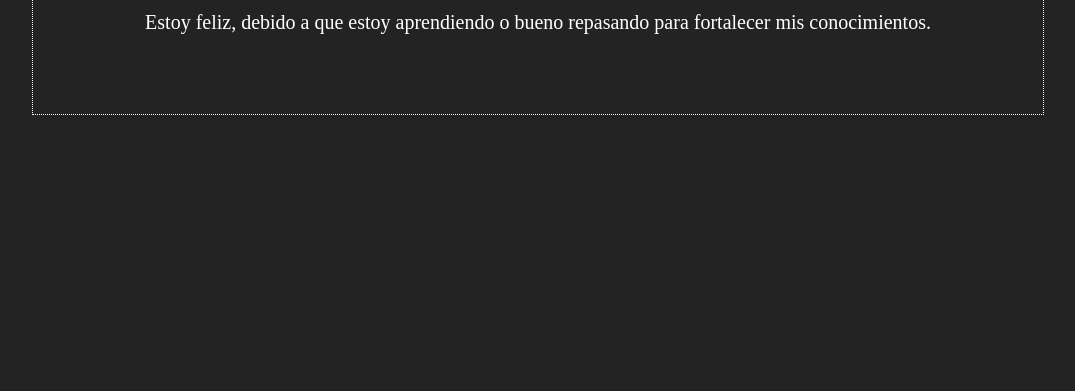
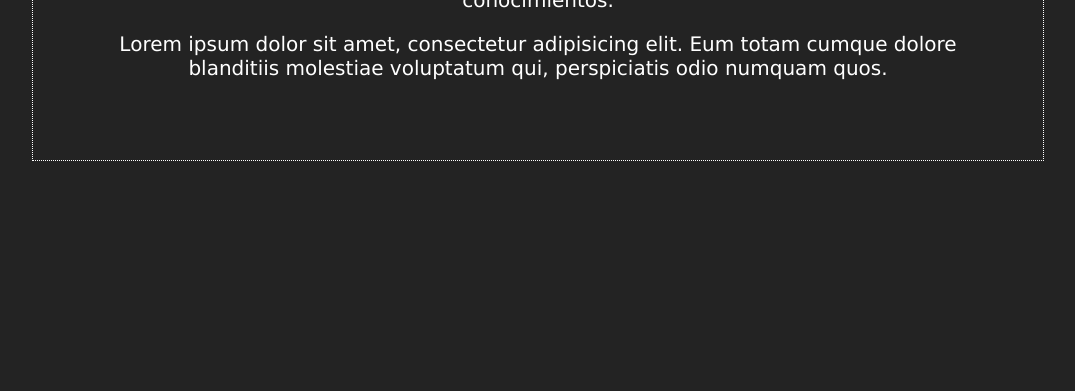
Before and after one commit to AlexanderHOB/github-pruebas, a plain HTML site: page index.html in a window 1280 px wide. Shown: the part 409-800 px from the top of the page, without its empty margins (102-1177 px from the left). Drawn offline with Linux system fonts and the light colour scheme.

Commit message:
Add more content

```diff
--- a/css/estilos.css
+++ b/css/estilos.css
@@ -2,6 +2,7 @@ body{
 	background:#232323;
 	color:#fff;
 	font-size: 20px;
+	font-family: 'Lucida Sans', 'Lucida Sans Regular', 'Lucida Grande', 'Lucida Sans Unicode', Geneva, Verdana, sans-serif;
 }
 .container{
 	display: flex;
--- a/index.html
+++ b/index.html
@@ -8,6 +8,7 @@
 			<div class="post">
 				<h1>Bienvenidos, estamos practicando GIT and GITHUB</h1>
 				<p> Estoy feliz, debido a que estoy aprendiendo o bueno repasando para fortalecer mis conocimientos.</p>
+				<p>Lorem ipsum dolor sit amet, consectetur adipisicing elit. Eum totam cumque dolore blanditiis molestiae voluptatum qui, perspiciatis odio numquam quos.</p>
 			</div>
 		</div>
 	</body>
```
